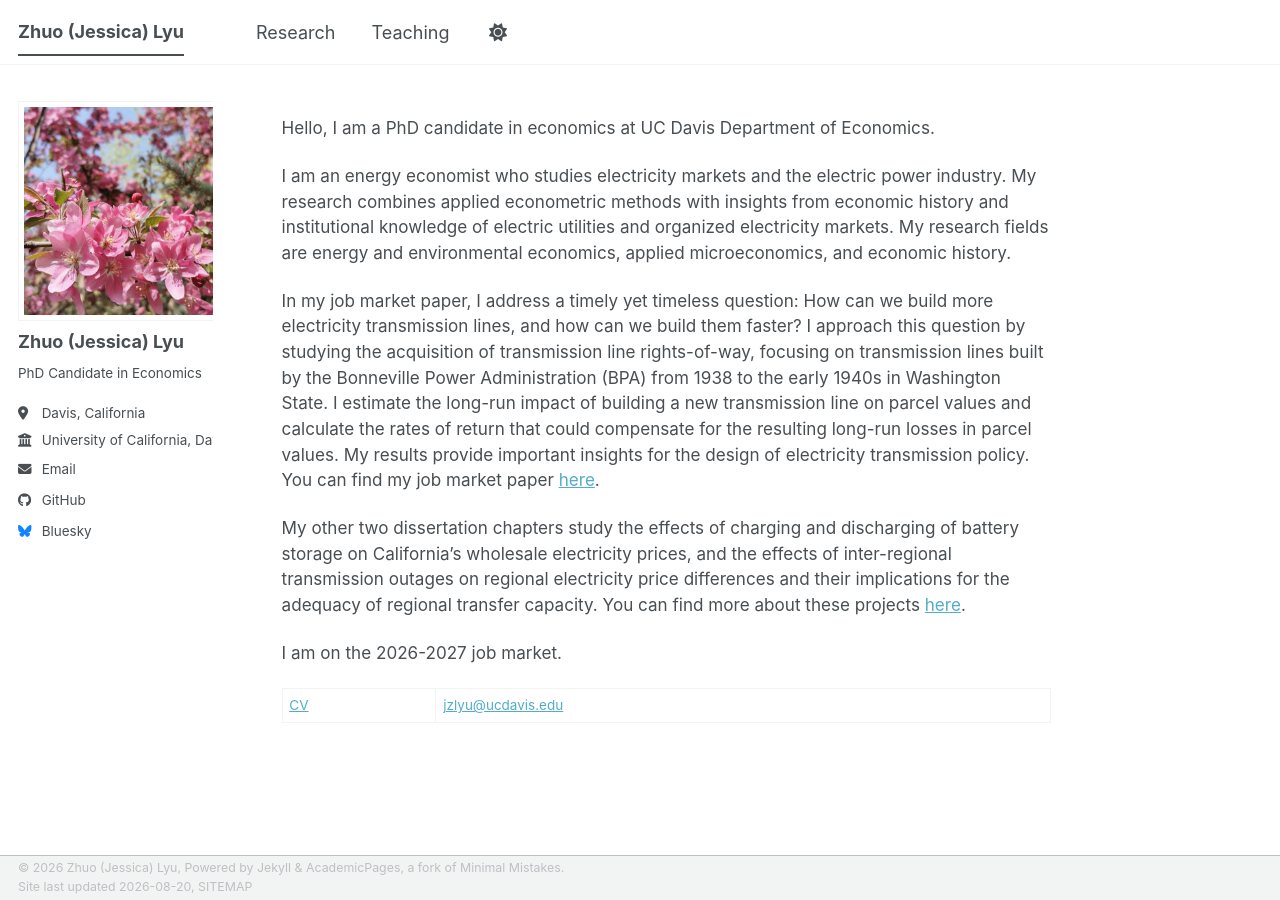
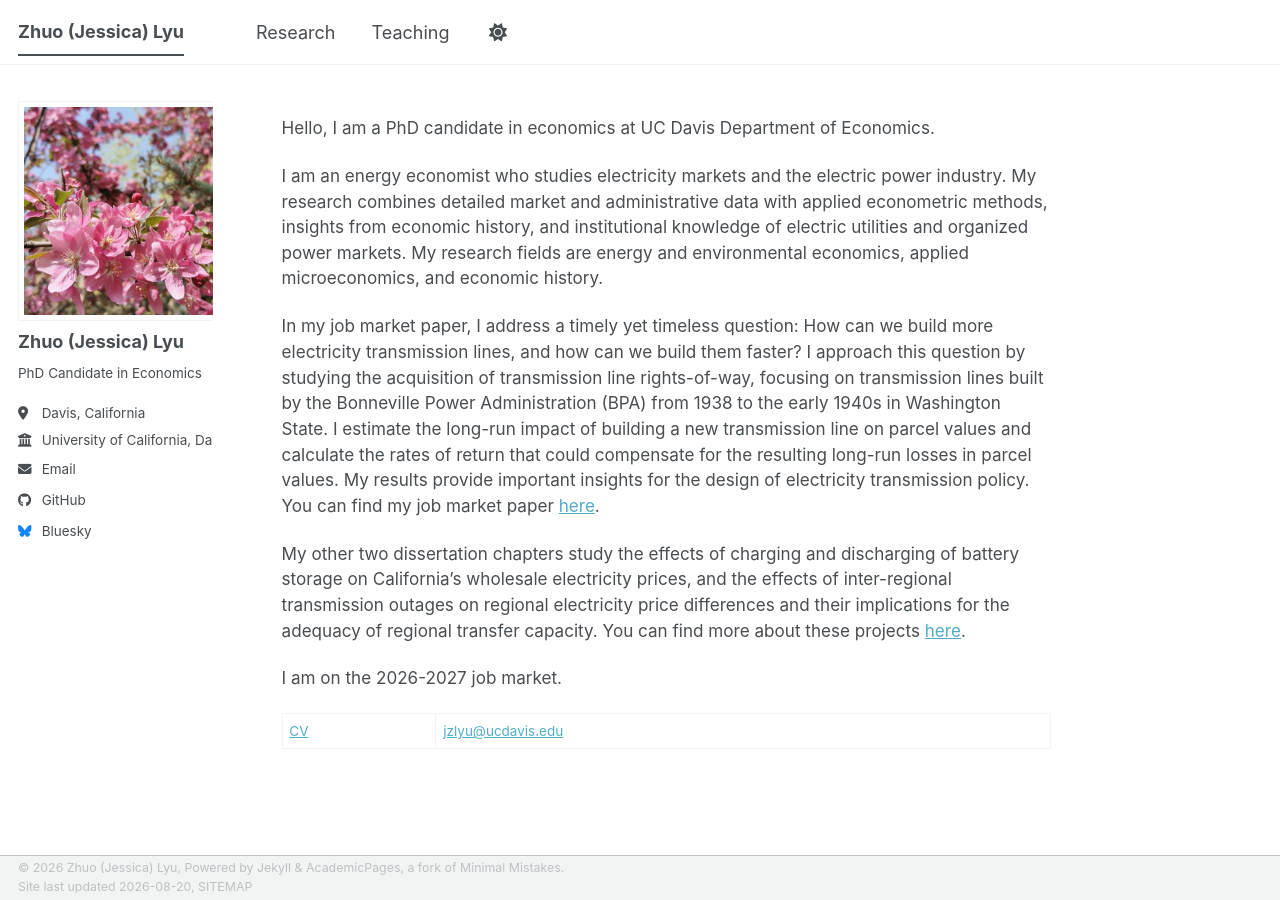
Before and after one commit to Jessicazlyu/jessicalyuzhuo, a Jekyll site: the page built from _pages/about.md, in a window 1280 px wide. Built offline with Jekyll 4.4.1, drawn with Linux system fonts in a browser that asks for light colours; a style sheet for code colours, icons or effects is not loaded.

Commit message:
Revise research description in about.md
Updated the description of research methods and focus areas.

```diff
--- a/_pages/about.md
+++ b/_pages/about.md
@@ -9,7 +9,7 @@ redirect_from:
 
 Hello, I am a PhD candidate in economics at UC Davis Department of Economics.
 
-I am an energy economist who studies electricity markets and the electric power industry. My research combines applied econometric methods with insights from economic history and institutional knowledge of electric utilities and organized electricity markets. My research fields are energy and environmental economics, applied microeconomics, and economic history.
+I am an energy economist who studies electricity markets and the electric power industry. My research combines detailed market and administrative data with applied econometric methods, insights from economic history, and institutional knowledge of electric utilities and organized power markets. My research fields are energy and environmental economics, applied microeconomics, and economic history.
 
 In my job market paper, I address a timely yet timeless question: How can we build more electricity transmission lines, and how can we build them faster? I approach this question by studying the acquisition of transmission line rights-of-way, focusing on transmission lines built by the Bonneville Power Administration (BPA) from 1938 to the early 1940s in Washington State. I estimate the long-run impact of building a new transmission line on parcel values and calculate the rates of return that could compensate for the resulting long-run losses in parcel values. My results provide important insights for the design of electricity transmission policy. You can find my job market paper [here](/files/Lyu_JMP.pdf).
 
```
